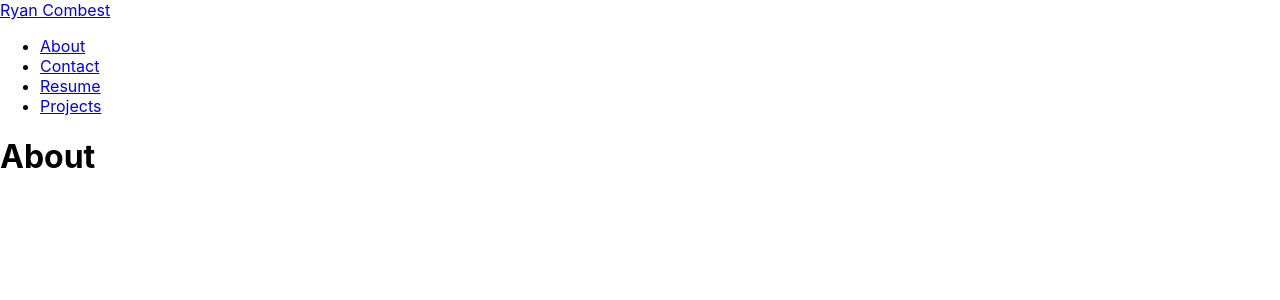
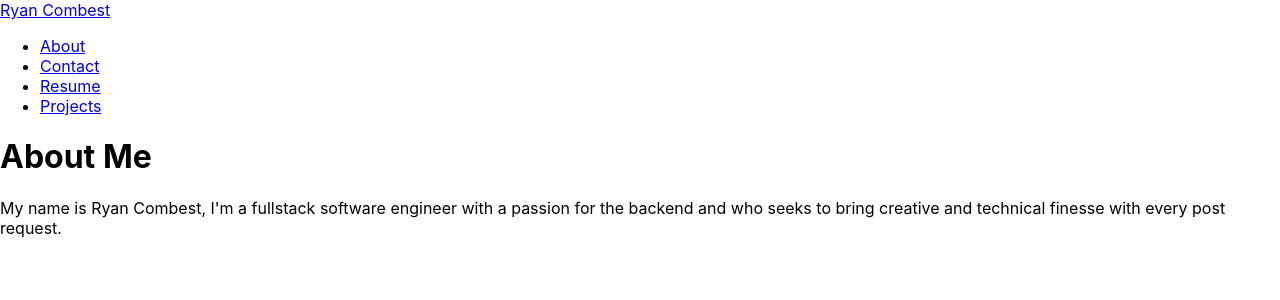
Before and after one commit to Rcombest/react-portfolio, a React (Create React App) app: page /About in a window 1280 px wide. Shown: the top 300 px of the page. Built offline with nearby package versions, Linux system fonts and the light colour scheme.

Commit message:
changes about and home jsx rendered text

```diff
--- a/src/pages/About.jsx
+++ b/src/pages/About.jsx
@@ -1,6 +1,9 @@
 function About() {
   return (
-    <h1>About</h1>
+    <div className="about">
+      <h1>About Me</h1>
+      <p>My name is Ryan Combest, I'm a fullstack software engineer with a passion for the backend and who seeks to bring creative and technical finesse with every post request.</p>
+    </div>
   )
 }
 
--- a/src/pages/Home.jsx
+++ b/src/pages/Home.jsx
@@ -1,6 +1,6 @@
 function Home() {
   return (
-    <h1>Home</h1>
+    <h1>Software Engineer</h1>
   )
 }
 
```
